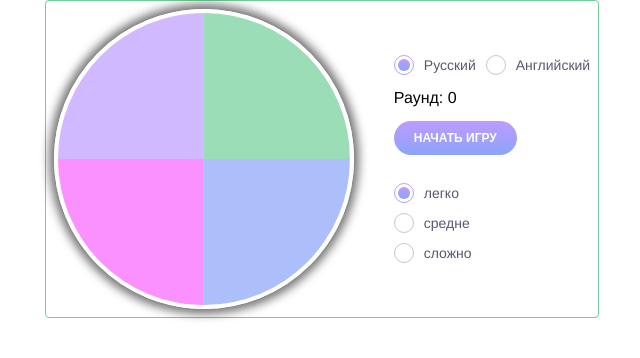
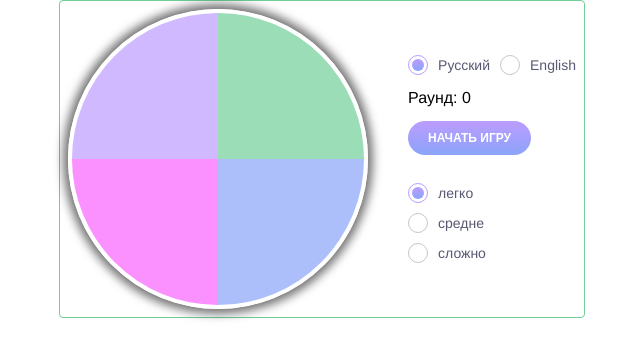
Before and after one commit to DmitriyGalyanov/medods-test-task-2, a Vue app: page / in a window 1280 px wide. Shown: the top 358 px of the page, without its empty margins (318-958 px from the left). Built offline with nearby package versions, Linux system fonts and the light colour scheme.

Commit message:
v0.2.4
edit nameLocale for language buttons

```diff
--- a/package.json
+++ b/package.json
@@ -1,6 +1,6 @@
 {
   "name": "medods-test-task-2",
-  "version": "0.2.3",
+  "version": "0.2.4",
   "private": true,
   "scripts": {
     "serve": "vue-cli-service serve",
--- a/src/components/SimonGame.vue
+++ b/src/components/SimonGame.vue
@@ -88,7 +88,7 @@ export default {
 					},
 					{
 						name: 'en',
-						nameLocale: 'Английский'
+						nameLocale: 'English'
 					}
 				]
 			},
```
Also changed, not shown: 1 other file (tests, documents, lock files or other folders).
